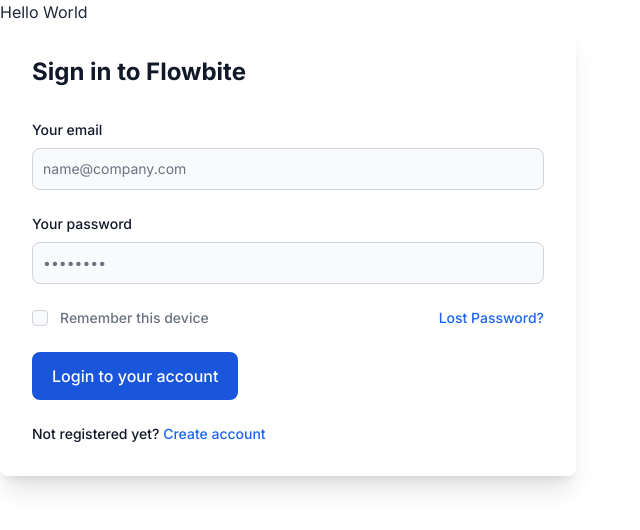
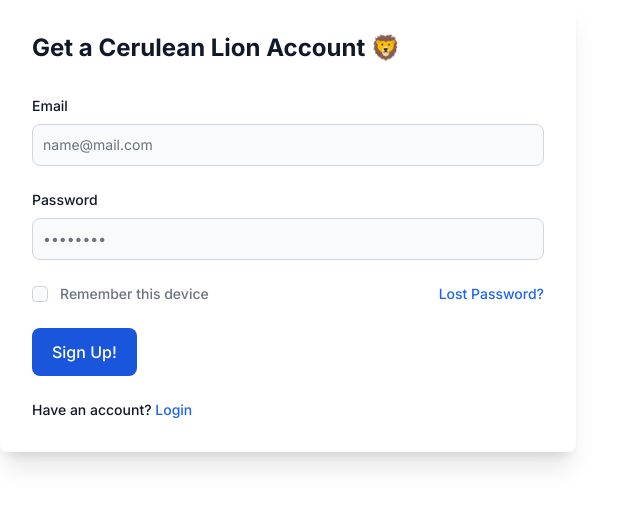
Before and after one commit to Hack-Weekly/cerulean-lion-headless-cms, a Next.js app in the folder client/next-app/: page /auth/register in a window 1280 px wide. Shown: the top 530 px of the page, without its empty margins (0-640 px from the left). Built offline with nearby package versions, Linux system fonts and the light colour scheme; a web font is replaced by a local one.

Commit message:
refactored auth route Page & Register component

```diff
--- a/client/next-app/src/app/auth/register/page.js
+++ b/client/next-app/src/app/auth/register/page.js
@@ -5,7 +5,6 @@
 export default function Page() {
   return (
     <div>
-      <h1>Hello World</h1>
       <Register />
     </div>
   );
--- a/client/next-app/src/components/auth/Register.js
+++ b/client/next-app/src/components/auth/Register.js
@@ -4,7 +4,7 @@
       <section>
         <div class="w-full lg:max-w-xl p-6 space-y-8 sm:p-8 bg-white rounded-lg shadow-xl dark:bg-gray-800">
           <h2 class="text-2xl font-bold text-gray-900 dark:text-white">
-            Sign in to Flowbite
+            Get a Cerulean Lion Account 🦁
           </h2>
           <form class="mt-8 space-y-6" action="#">
             <div>
@@ -12,14 +12,14 @@
                 for="email"
                 class="block mb-2 text-sm font-medium text-gray-900 dark:text-white"
               >
-                Your email
+                Email
               </label>
               <input
                 type="email"
                 name="email"
                 id="email"
                 class="bg-gray-50 border border-gray-300 text-gray-900 text-sm rounded-lg focus:ring-blue-500 focus:border-blue-500 block w-full p-2.5 dark:bg-gray-700 dark:border-gray-600 dark:placeholder-gray-400 dark:text-white dark:focus:ring-blue-500 dark:focus:border-blue-500"
-                placeholder="name@company.com"
+                placeholder="name@mail.com"
                 required
               />
             </div>
@@ -28,7 +28,7 @@
                 for="password"
                 class="block mb-2 text-sm font-medium text-gray-900 dark:text-white"
               >
-                Your password
+                Password
               </label>
               <input
                 type="password"
@@ -69,12 +69,12 @@
               type="submit"
               class="w-full px-5 py-3 text-base font-medium text-center text-white bg-blue-700 rounded-lg hover:bg-blue-800 focus:ring-4 focus:ring-blue-300 sm:w-auto dark:bg-blue-600 dark:hover:bg-blue-700 dark:focus:ring-blue-800"
             >
-              Login to your account
+              Sign Up!
             </button>
             <div class="text-sm font-medium text-gray-900 dark:text-white">
-              Not registered yet?{" "}
+              Have an account?{" "}
               <a class="text-blue-600 hover:underline dark:text-blue-500">
-                Create account
+                Login
               </a>
             </div>
           </form>
```
